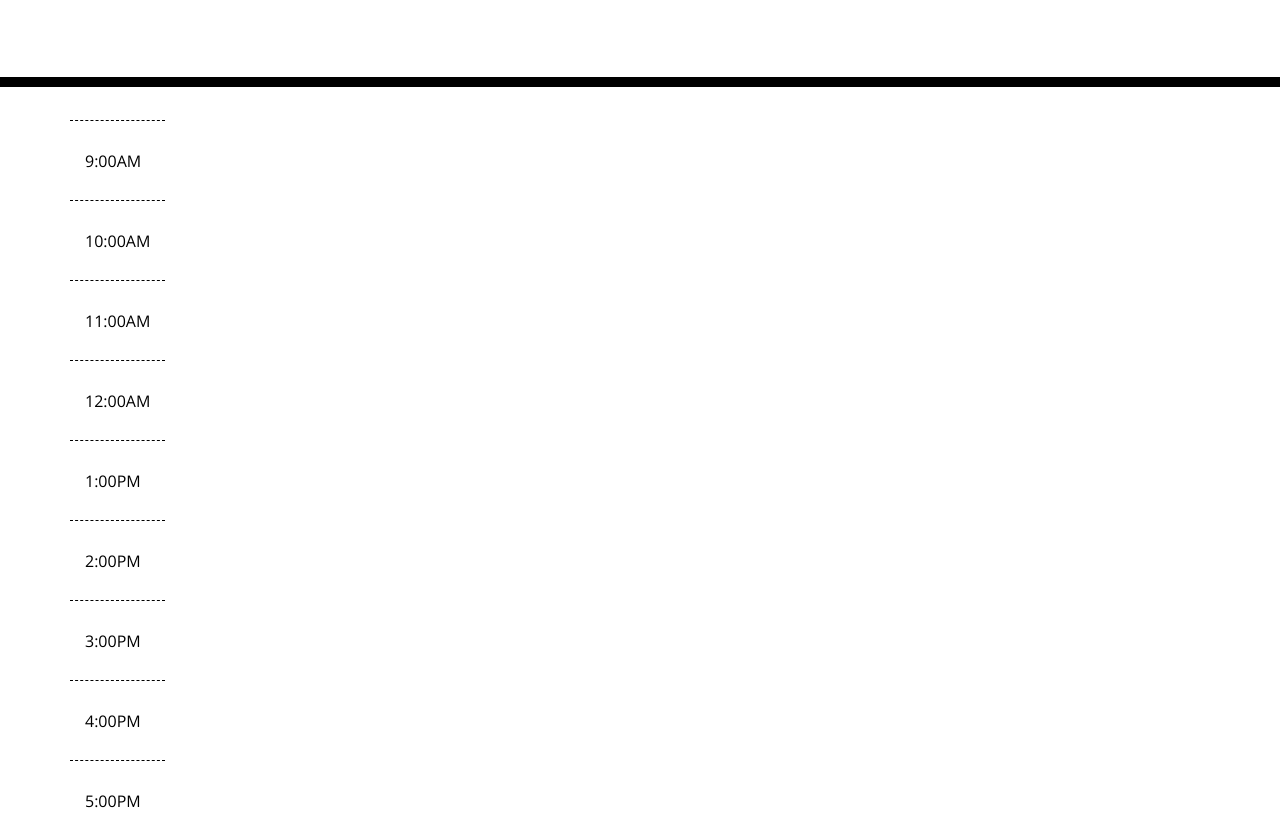
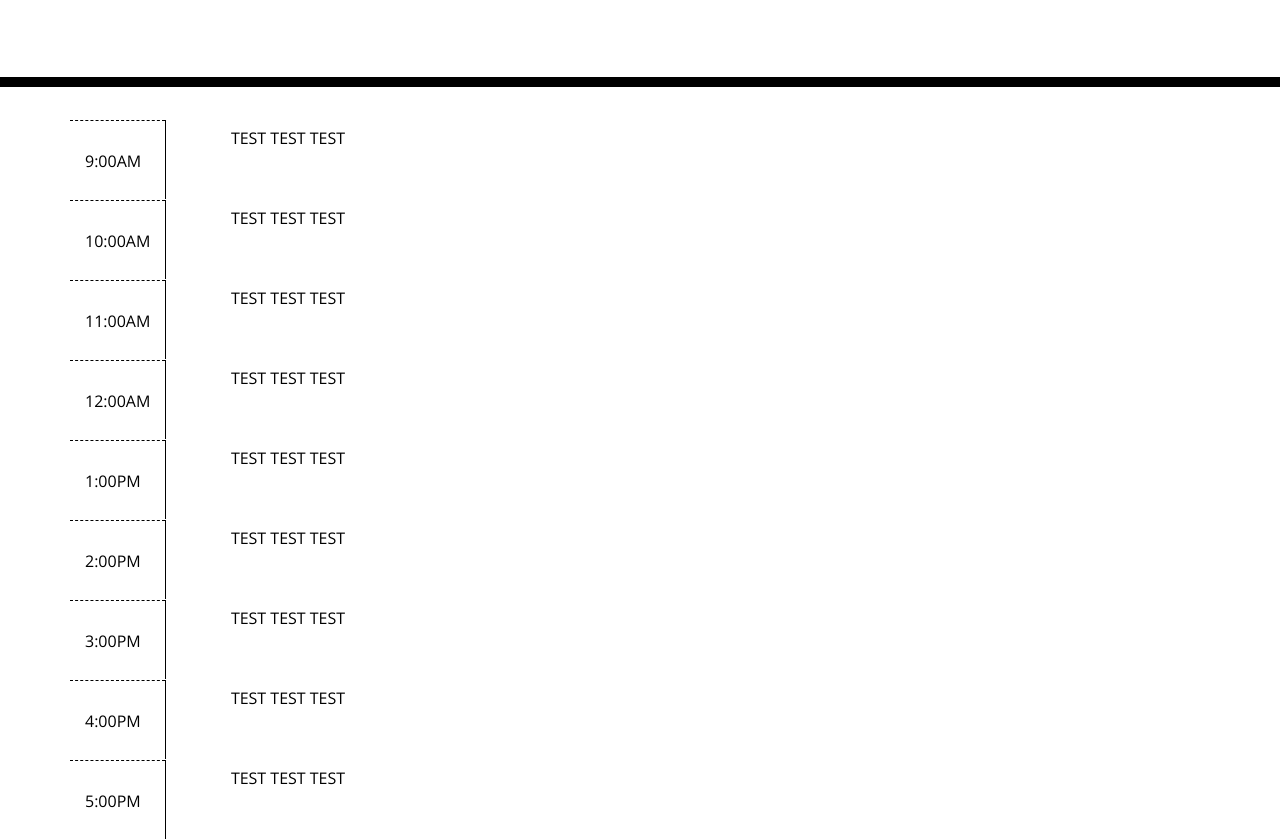
Before and after one commit to rtran1029/Planner, a plain HTML site: page index.html in a window 1280 px wide. Shown: the part 181-1020 px from the top of the page. Drawn offline with nearby package versions, Linux system fonts and the light colour scheme.

Commit message:
testarea

```diff
--- a/index.html
+++ b/index.html
@@ -36,46 +36,73 @@
          <div class="col-md-1 hour">
            9:00AM
           </div>
+          <textarea class="col-md-10 description">
+            TEST TEST TEST
+          </textarea>
         </div>
        <div class="time-blocks row" id="0900">
          <div class="col-md-1 hour">
            10:00AM
           </div>
+          <textarea class="col-md-10 description">
+            TEST TEST TEST
+          </textarea>
         </div>
        <div class="time-blocks row" id="0900">
          <div class="col-md-1 hour">
            11:00AM
           </div>
+          <textarea class="col-md-10 description">
+            TEST TEST TEST
+          </textarea>
         </div>
         <div class="time-blocks row" id="0900">
          <div class="col-md-1 hour">
            12:00AM
           </div>
+          <textarea class="col-md-10 description">
+            TEST TEST TEST
+          </textarea>
         </div>
        <div class="time-blocks row" id="0900">
          <div class="col-md-1 hour">
            1:00PM
           </div>
+          <textarea class="col-md-10 description">
+            TEST TEST TEST
+          </textarea>
         </div>
        <div class="time-blocks row" id="0900">
          <div class="col-md-1 hour">
            2:00PM
           </div>
+          <textarea class="col-md-10 description">
+            TEST TEST TEST
+          </textarea>
         </div>
         <div class="time-blocks row" id="0900">
          <div class="col-md-1 hour">
            3:00PM
           </div>
+          <textarea class="col-md-10 description">
+            TEST TEST TEST
+          </textarea>
         </div>
         <div class="time-blocks row" id="0900">
          <div class="col-md-1 hour">
            4:00PM
           </div>
+          <textarea class="col-md-10 description">
+            TEST TEST TEST
+          </textarea>
         </div>
         <div class="time-blocks row" id="0900">
           <div class="col-md-1 hour">
             5:00PM
            </div>
+           <textarea class="col-md-10 description">
+            TEST TEST TEST
+          </textarea>
          </div>
        <!-- <div>10:00 AM</div>
        <div>11:00 AM</div>
```
